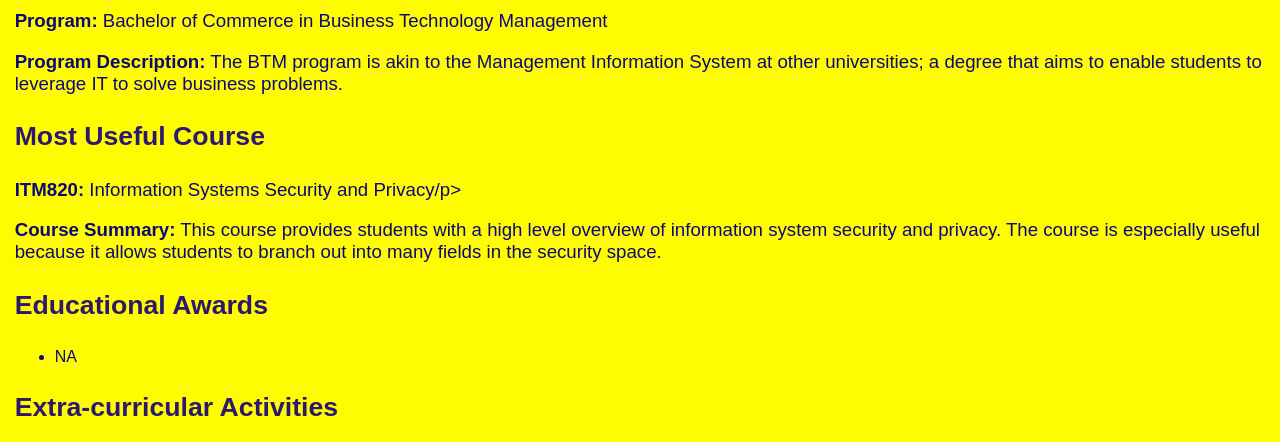
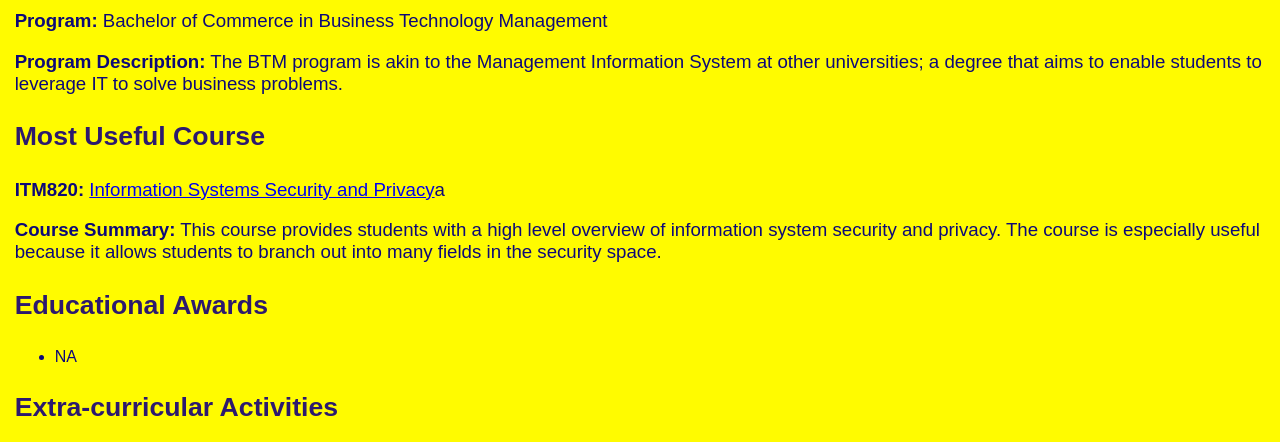
Before and after one commit to adibtmu/adibtmu.github.io, a plain HTML site: page index.html in a window 1280 px wide. Shown: the part 655-1097 px from the top of the page. Drawn offline with Linux system fonts and the light colour scheme.

Commit message:
Update index.html

```diff
--- a/index.html
+++ b/index.html
@@ -30,7 +30,7 @@
         <p><strong>Program Description:</strong> The BTM program is akin to the Management Information System at other universities; a degree that aims to enable students to leverage IT to solve business problems.</p>
 
         <h3>Most Useful Course</h3>
-        <p><strong>ITM820:</strong> Information Systems Security and Privacy/p>
+        <p><strong>ITM820:</strong> <a href="https://www.torontomu.ca/calendar/2023-2024/courses/information-technology-management/ITM/820/">Information Systems Security and Privacy</a>a</p>
         <p><strong>Course Summary:</strong> This course provides students with a high level overview of information system security and privacy. The course is especially useful because it allows students to branch out into many fields in the security space.</p>
 
         <h3>Educational Awards</h3>
```
